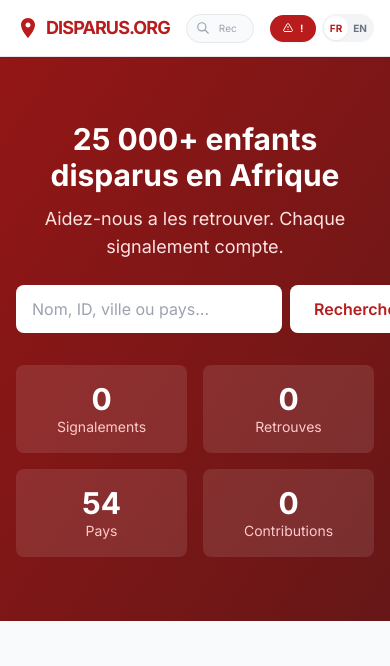
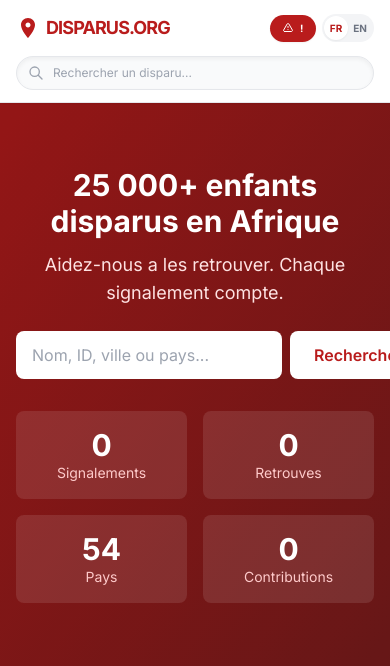
Before and after one commit to moa-digitalagency/DisparusOrg, a Flask app: page / in a window 390 px wide. Shown: the top 666 px of the page. Run offline with Flask 3, Linux system fonts and the light colour scheme; some libraries are stand-ins or nearby versions.

Commit message:
Make the search bar responsive and reposition it on mobile
Introduce a new mobile-specific search bar in the header and adjust the desktop search bar's visibility.

Replit-Commit-Author: Agent
Replit-Commit-Session-Id: 8042fb63-56f3-4527-8762-612b6d798558
Replit-Commit-Checkpoint-Type: intermediate_checkpoint
Replit-Commit-Event-Id: 3b9090eb-ff4c-4d09-873e-d83eb28ae8e1
Replit-Commit-Screenshot-Url: https://storage.googleapis.com/screenshot-production-us-central1/8d7a2d25-8743-4958-8064-512e4774d594/8042fb63-56f3-4527-8762-612b6d798558/9VWadiv
Replit-Helium-Checkpoint-Created: true

```diff
--- a/templates/base.html
+++ b/templates/base.html
@@ -54,13 +54,14 @@
 <body class="min-h-screen bg-gray-50 dark:bg-gray-900 text-gray-900 dark:text-gray-100 font-sans">
     <header class="sticky top-0 z-50 bg-white dark:bg-gray-800 border-b border-gray-200 dark:border-gray-700 shadow-sm">
         <div class="max-w-7xl mx-auto px-4">
+            <!-- Top bar: Logo, Report, Lang -->
             <div class="flex items-center justify-between h-14 md:h-16 gap-2 md:gap-4">
                 <a href="/" class="flex items-center gap-1.5 text-red-700 dark:text-red-500 font-bold text-lg md:text-xl flex-shrink-0" data-testid="link-home">
                     <svg class="w-6 h-6 md:w-8 md:h-8" fill="currentColor" viewBox="0 0 24 24"><path d="M12 2C8.13 2 5 5.13 5 9c0 5.25 7 13 7 13s7-7.75 7-13c0-3.87-3.13-7-7-7zm0 9.5c-1.38 0-2.5-1.12-2.5-2.5s1.12-2.5 2.5-2.5 2.5 1.12 2.5 2.5-1.12 2.5-2.5 2.5z"/></svg>
                     <span class="tracking-tighter leading-none">DISPARUS.ORG</span>
                 </a>
 
-                <div class="flex-1 max-w-xl mx-2 md:mx-4">
+                <div class="hidden lg:flex flex-1 max-w-xl mx-4">
                     <form action="/recherche" method="GET" class="w-full">
                         <div class="relative group">
                             <input type="text" name="q" placeholder="{% if get_locale() == 'fr' %}Rechercher...{% else %}Search...{% endif %}"
@@ -83,6 +84,18 @@
                         <a href="{{ url_for('public.set_locale', locale='en') }}" class="w-6 h-6 md:w-8 md:h-8 flex items-center justify-center rounded-full text-[10px] md:text-xs font-bold {{ 'bg-white text-red-700 shadow-sm' if get_locale() == 'en' else 'text-gray-500' }}" data-testid="link-locale-en">EN</a>
                     </div>
                 </div>
+            </div>
+
+            <!-- Bottom bar: Search (only on mobile/tablet) -->
+            <div class="lg:hidden pb-3">
+                <form action="/recherche" method="GET" class="w-full">
+                    <div class="relative group">
+                        <input type="text" name="q" placeholder="{% if get_locale() == 'fr' %}Rechercher un disparu...{% else %}Search for a person...{% endif %}"
+                               class="w-full pl-9 pr-4 py-2 border border-gray-200 dark:border-gray-600 rounded-full bg-gray-50 dark:bg-gray-700 focus:ring-2 focus:ring-red-500 focus:bg-white dark:focus:bg-gray-600 transition-all text-xs shadow-inner"
+                               data-testid="input-search-header-mobile">
+                        <svg class="absolute left-3 top-1/2 -translate-y-1/2 w-4 h-4 text-gray-400 group-focus-within:text-red-500 transition-colors" fill="none" stroke="currentColor" viewBox="0 0 24 24"><path stroke-linecap="round" stroke-linejoin="round" stroke-width="2" d="M21 21l-6-6m2-5a7 7 0 11-14 0 7 7 0 0114 0z"/></svg>
+                    </div>
+                </form>
             </div>
         </div>
     </header>
```
